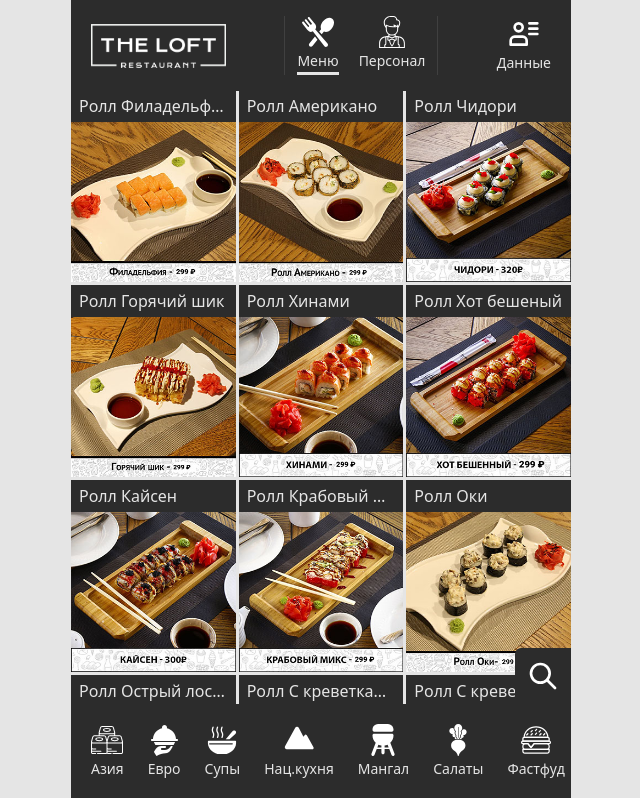
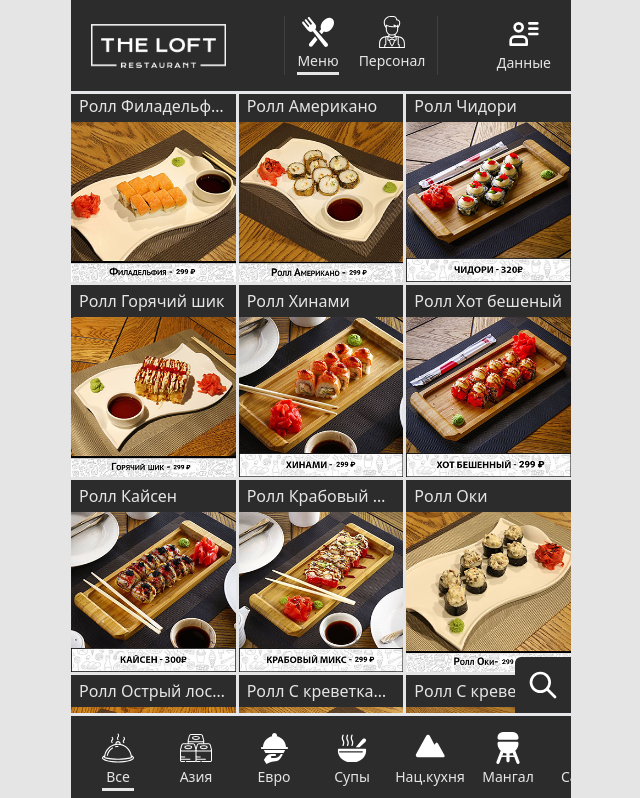
Before and after one commit to devcraft-dc/the_loft_reviews, a React (Vite) app: page / in a window 1280 px wide. Shown: the top 798 px of the page, without its empty margins (319-959 px from the left). Built offline with nearby package versions, Linux system fonts and the light colour scheme.

Commit message:
some layout changes

```diff
--- a/src/App.jsx
+++ b/src/App.jsx
@@ -7,7 +7,7 @@ import { Context } from './context';
 
 function App() {
   const [searchText, setSearchText] = useState('');
-  const [activeCategory, setActiveCategory] = useState(null);
+  const [activeCategory, setActiveCategory] = useState("Все");
 
   return (
     <Context.Provider
--- a/src/components/MenuContent.jsx
+++ b/src/components/MenuContent.jsx
@@ -11,7 +11,9 @@ export const MenuContent = () => {
     const dishTitle = dish.title.toUpperCase();
     const searchQuery = searchText.toUpperCase();
 
-    if (activeCategory) {
+    if (activeCategory === 'Все') {
+      return dishTitle;
+    } else if (activeCategory && activeCategory !== 'Все') {
       return (
         dishTitle.includes(searchQuery) && dish.category === activeCategory
       );
--- a/src/components/Search.jsx
+++ b/src/components/Search.jsx
@@ -21,8 +21,8 @@ export const Search = () => {
 
   return (
     <div
-      className={`flex flex-row-reverse items-center ${
-        showInput && 'bg-main-black border-b-[3px]'
+      className={`flex flex-row-reverse items-center border-b-[3px] ${
+        showInput && 'bg-main-black'
       }`}
     >
       <button
--- a/src/layout/CategoryFilter.jsx
+++ b/src/layout/CategoryFilter.jsx
@@ -1,4 +1,5 @@
 import { useContext } from 'react';
+import all from '../assets/icons/all.svg';
 import cake from '../assets/icons/cake.svg';
 import drink from '../assets/icons/drink.svg';
 import euro_food from '../assets/icons/euro_food.svg';
@@ -13,6 +14,7 @@ import { IconButton } from '../components/IconButton';
 import { Context } from '../context';
 
 const icons = [
+  { icon: all, title: 'Все' },
   { icon: sushi, title: 'Азия' },
   { icon: euro_food, title: 'Евро' },
   { icon: soup, title: 'Супы' },
@@ -28,29 +30,25 @@ export const CategoryFilter = () => {
   const { activeCategory, setActiveCategory } = useContext(Context);
 
   const toggleActiveCategory = (category) => {
-    if (activeCategory) {
-      if (activeCategory === category) {
-        setActiveCategory(null);
-      } else {
     setActiveCategory(category);
-      }
-    } else {
-      setActiveCategory(category);
-    }
   };
 
   return (
     <div className="fixed bottom-0 w-[500px] max-lg:w-full">
       <Search />
-      <div className="flex gap-6 p-5 max-md:p-4 max-sm:p-3 items-end bg-main-black overflow-x-auto scrollbar-thin scrollbar-thumb-main-black scrollbar-track-secondary-white scrollbar-thumb-rounded-md text-secondary-white">
+      <div className="grid grid-flow-col gap-2 p-3 pt-4 bg-main-black overflow-x-auto scrollbar-thin scrollbar-thumb-main-black scrollbar-track-secondary-white scrollbar-thumb-rounded-md text-secondary-white">
         {icons.map((icon) => (
+          <div
+            key={icon.title}
+            className="w-[70px] max-md:w-[55px] max-sm:w-[45px] text-center"
+          >
             <IconButton
-            key={icon.title}
               icon={icon.icon}
               title={icon.title}
               isActive={icon.title === activeCategory}
               onClick={() => toggleActiveCategory(icon.title)}
             />
+          </div>
         ))}
       </div>
     </div>
--- a/src/layout/Header.jsx
+++ b/src/layout/Header.jsx
@@ -17,7 +17,7 @@ export const Header = () => {
 
   return (
     <div className="fixed top-0 w-[500px] max-lg:w-full">
-      <header className="bg-main-black flex justify-between items-center text-secondary-white py-4 max-md:py-3 max-sm:py-2 px-5">
+      <header className="bg-main-black flex justify-between items-center border-b-[3px] text-secondary-white py-4 max-md:py-3 max-sm:py-2 px-5">
         <img
           className="w-15 h-11 max-md:w-13 max-md:h-8 max-sm:w-13 max-sm:h-7"
           src={white_logo}
```
Also changed, not shown: src/assets/icons/all.svg (added), 1 other file (tests, documents, lock files or other folders). Lines whose indentation alone changed are shown as unchanged.
